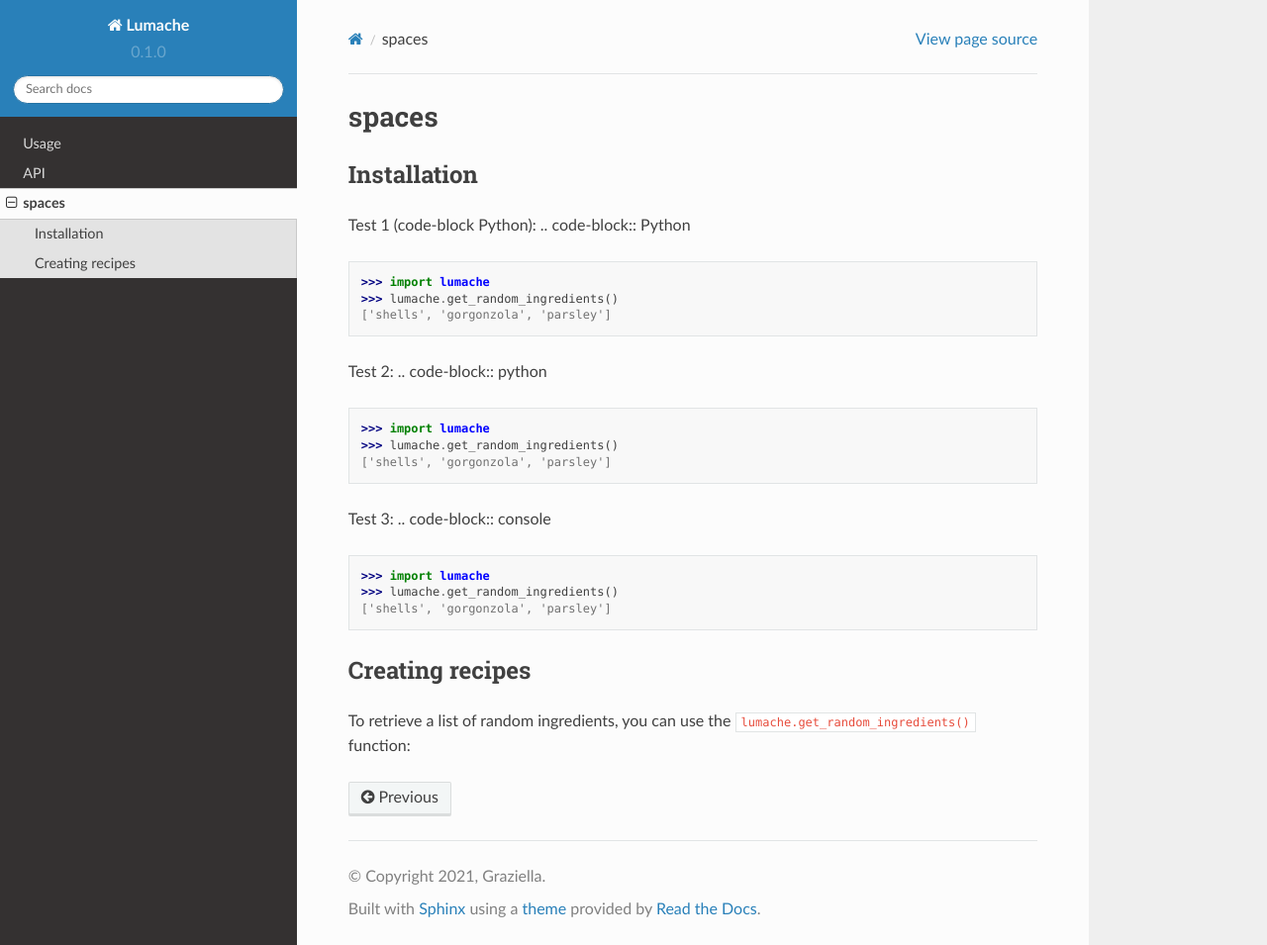
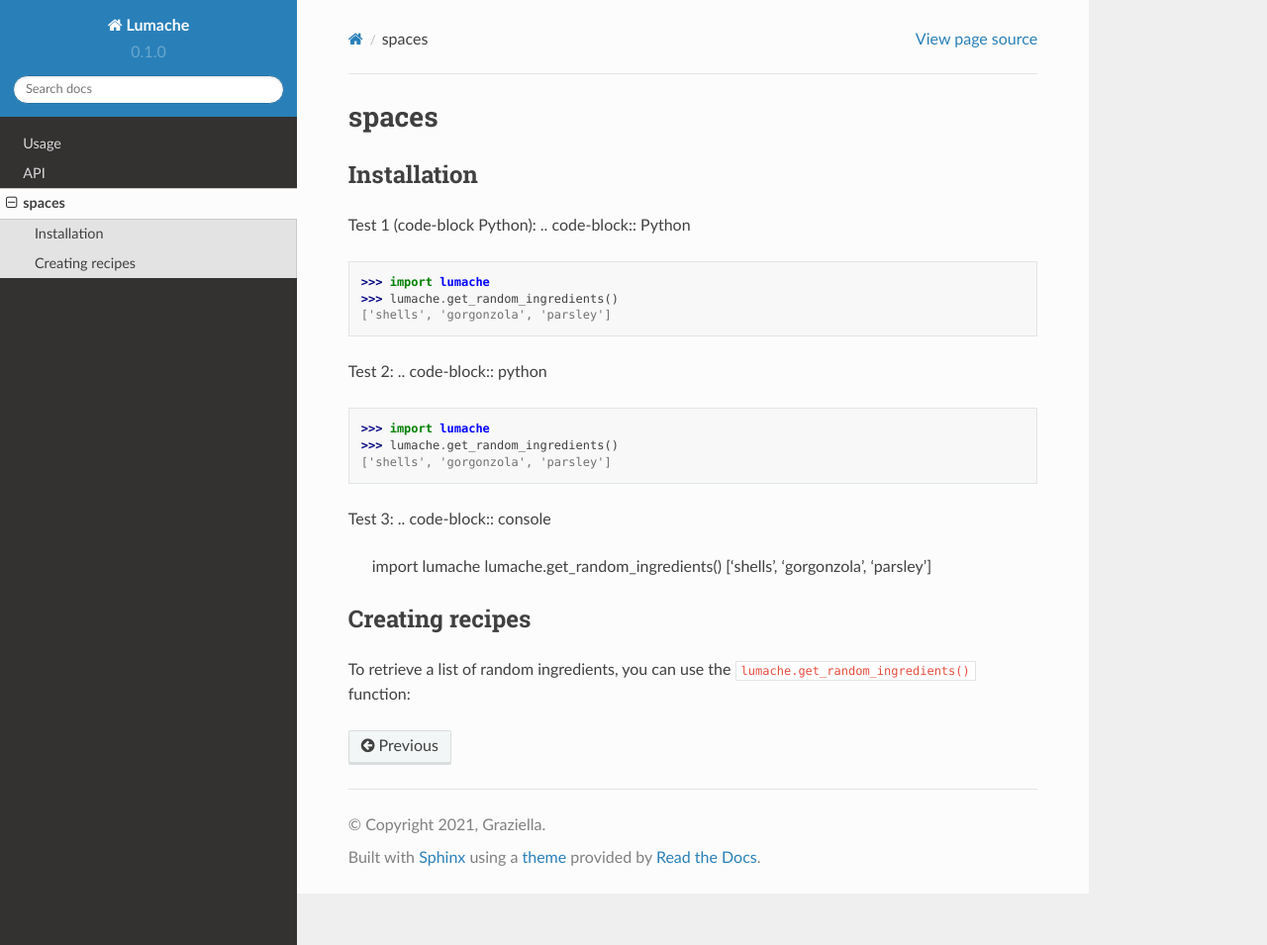
Before and after one commit to RTDmaintainer/onboard_docs_test, a Sphinx documentation site: the page built from docs/source/spaces.rst, in a window 1280 px wide and 955 px high. Shown: the whole window at 99% size. Built offline with Sphinx 7.4.7 and the Read the Docs theme 2.0.0, drawn with Linux system fonts in a browser that asks for light colours.

```diff
--- a/docs/source/spaces.rst
+++ b/docs/source/spaces.rst
@@ -20,8 +20,8 @@ Test 2:
 
 Test 3:
 .. code-block:: console
-   >>> import lumache
-   >>> lumache.get_random_ingredients()
+   import lumache
+   lumache.get_random_ingredients()
    ['shells', 'gorgonzola', 'parsley']
 
 Creating recipes
```
